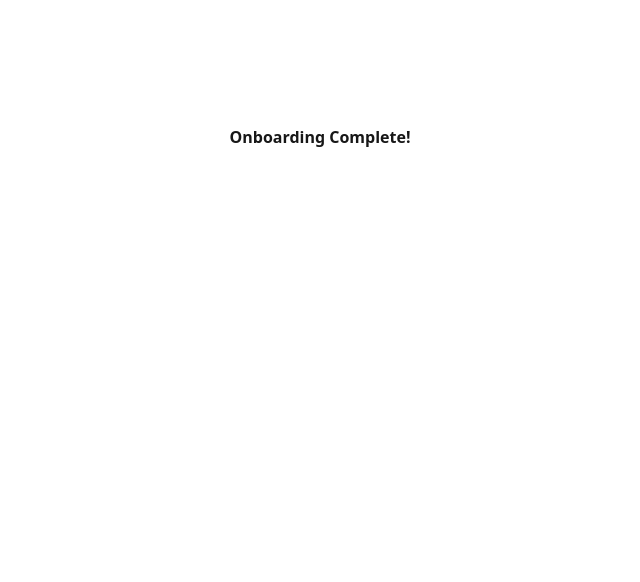
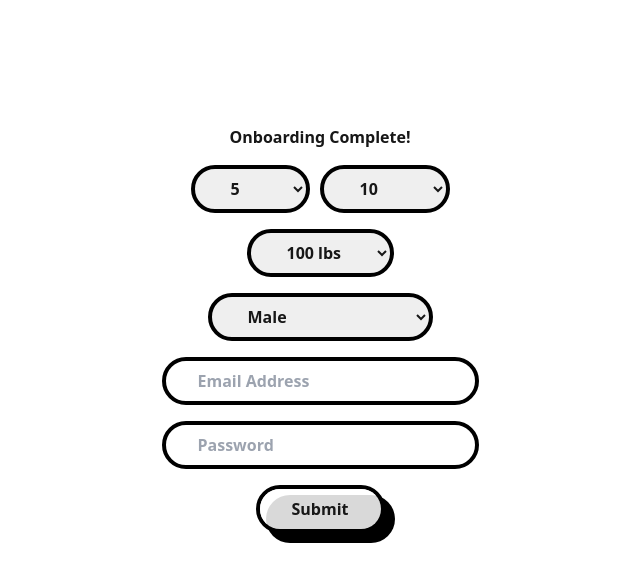
Before and after one commit to sasszz/drinking-buddy, a Next.js app: page /onboard/4-complete in a window 1280 px wide. Shown: the top 582 px of the page, without its empty margins (320-960 px from the left). Built offline with nearby package versions, Linux system fonts and the light colour scheme.

Commit message:
Add Form Components

```diff
--- a/src/app/onboard/4-complete/page.tsx
+++ b/src/app/onboard/4-complete/page.tsx
@@ -1,11 +1,10 @@
 import { FadeIn } from "@/components";
+import { InfoForm } from "@/components/InfoForm/InfoForm";
 
 export default function Complete() {
   return (
-    <div className="flex flex-col gap-4 justify-center items-center">
-      <FadeIn>
-        <p className="font-bold">Onboarding Complete!</p>
-      </FadeIn>
-    </div>
+    <FadeIn>
+      <InfoForm />
+    </FadeIn>
   );
 }
--- /dev/null
+++ b/src/components/InfoForm/InfoForm.tsx
@@ -0,0 +1,34 @@
+"use client";
+
+import React from "react";
+import { TextInput } from "../Inputs";
+import { HeightDropdown } from "../Inputs/HeightDropdown";
+import { Button } from "../Button";
+import { WeightDropdown } from "../Inputs/WeightDropdown";
+import { SexDropdown } from "../Inputs/SexDropdown";
+
+export const InfoForm = () => {
+  return (
+    <div className="flex flex-col gap-4 justify-center items-center">
+      <p className="font-bold">Onboarding Complete!</p>
+      <HeightDropdown
+        onChange={(feet, inches) =>
+          console.log(`Selected: ${feet} ft ${inches} in`)
+        }
+      />
+      <WeightDropdown
+        onChange={function (weight: string): void {
+          console.log(`Selected: ${weight} lb`);
+        }}
+      />
+      <SexDropdown
+        onChange={function (sex: string): void {
+          console.log(`Selected: ${sex}`);
+        }}
+      />
+      <TextInput placeholder={"Email Address"} />
+      <TextInput placeholder={"Password"} />
+      <Button buttonText={"Submit"} />
+    </div>
+  );
+};
--- /dev/null
+++ b/src/components/Inputs/HeightDropdown.tsx
@@ -0,0 +1,61 @@
+"use client";
+
+import { useState } from "react";
+
+import styles from "./TextInput.module.scss";
+
+interface HeightDropdownProps {
+  onChange: (feet: string, inches: string) => void;
+}
+
+export const HeightDropdown = ({ onChange }: HeightDropdownProps) => {
+  const [feet, setFeet] = useState<string>("");
+  const [inches, setInches] = useState<string>("");
+
+  const feetOptions = ["4", "5", "6", "7"];
+  const inchOptions = Array.from({ length: 12 }, (_, i) => i.toString());
+
+  const handleFeetChange = (e: React.ChangeEvent<HTMLSelectElement>) => {
+    const value = e.target.value;
+    setFeet(value);
+    onChange(value, inches);
+  };
+
+  const handleInchesChange = (e: React.ChangeEvent<HTMLSelectElement>) => {
+    const value = e.target.value;
+    setInches(value);
+    onChange(feet, value);
+  };
+
+  return (
+    <div style={{ display: "flex", gap: "10px", alignItems: "center" }}>
+      {/* Feet Dropdown */}
+      <select value={feet} onChange={handleFeetChange} className={styles.input}>
+        <option value="" disabled>
+          5
+        </option>
+        {feetOptions.map((option) => (
+          <option key={option} value={option}>
+            {option} ft
+          </option>
+        ))}
+      </select>
+
+      {/* Inches Dropdown */}
+      <select
+        value={inches}
+        onChange={handleInchesChange}
+        className={styles.input}
+      >
+        <option value="" disabled>
+          10
+        </option>
+        {inchOptions.map((option) => (
+          <option key={option} value={option}>
+            {option} in
+          </option>
+        ))}
+      </select>
+    </div>
+  );
+};
--- /dev/null
+++ b/src/components/Inputs/SexDropdown.tsx
@@ -0,0 +1,34 @@
+"use client";
+
+import { useState } from "react";
+
+import styles from "./TextInput.module.scss";
+
+interface SexDropdownProps {
+  onChange: (sex: string) => void;
+}
+
+export const SexDropdown = ({ onChange }: SexDropdownProps) => {
+  const [sex, setSex] = useState<string>("");
+
+  const sexOptions = ["Male", "Female", "Other", "Prefer not to say"];
+
+  const handleSexChange = (e: React.ChangeEvent<HTMLSelectElement>) => {
+    const value = e.target.value;
+    setSex(value);
+    onChange(value);
+  };
+
+  return (
+    <div className="flex items-center gap-4">
+      {/* Sex Dropdown */}
+      <select value={sex} onChange={handleSexChange} className={styles.input}>
+        {sexOptions.map((option) => (
+          <option key={option} value={option}>
+            {option}
+          </option>
+        ))}
+      </select>
+    </div>
+  );
+};
--- /dev/null
+++ b/src/components/Inputs/TextInput.module.scss
@@ -0,0 +1,13 @@
+.input {
+  @apply px-8
+    py-2
+    font-bold
+    rounded-full
+    border-4
+    border-black;
+
+  &:focus {
+    @apply outline-blue-500
+      outline-offset-[-1px];
+  }
+}
--- /dev/null
+++ b/src/components/Inputs/WeightDropdown.tsx
@@ -0,0 +1,41 @@
+"use client";
+
+import { useState } from "react";
+
+import styles from "./TextInput.module.scss";
+
+interface WeightDropdownProps {
+  onChange: (weight: string) => void;
+}
+
+export const WeightDropdown = ({ onChange }: WeightDropdownProps) => {
+  const [weight, setWeight] = useState<string>("");
+
+  // Weight options in lbs
+  const weightOptions = Array.from({ length: 31 }, (_, i) =>
+    (100 + i * 10).toString()
+  );
+
+  const handleWeightChange = (e: React.ChangeEvent<HTMLSelectElement>) => {
+    const value = e.target.value;
+    setWeight(value);
+    onChange(value);
+  };
+
+  return (
+    <div className="flex items-center gap-4">
+      {/* Weight Dropdown */}
+      <select
+        value={weight}
+        onChange={handleWeightChange}
+        className={styles.input}
+      >
+        {weightOptions.map((option) => (
+          <option key={option} value={option}>
+            {option} lbs
+          </option>
+        ))}
+      </select>
+    </div>
+  );
+};
--- a/src/components/TextInput/TextInput.module.scss
+++ /dev/null
@@ -1,18 +0,0 @@
-.input {
-  @apply box-border
-    pl-3.5
-    m-0
-    border
-    border-slate-600
-    w-full
-    max-w-64
-    h-12
-    rounded-3xl
-    bg-transparent
-    text-blue-600;
-
-  &:focus {
-    @apply outline-blue-500
-      outline-offset-[-1px];
-  }
-}
--- a/src/components/index.ts
+++ b/src/components/index.ts
@@ -1,7 +1,7 @@
 export * from "./Button";
 export * from "./Navbar";
-export * from "./FadeIn"
+export * from "./FadeIn";
 export * from "./SliderDate";
 export * from "./SquareButton";
 export * from "./ThemeToggle";
-export * from "./TextInput";
+export * from "./Inputs";
```
Also changed, not shown: src/components/Inputs/TextInput.tsx (renamed from src/components/TextInput/TextInput.tsx), src/components/Inputs/index.ts (renamed from src/components/TextInput/index.ts).
